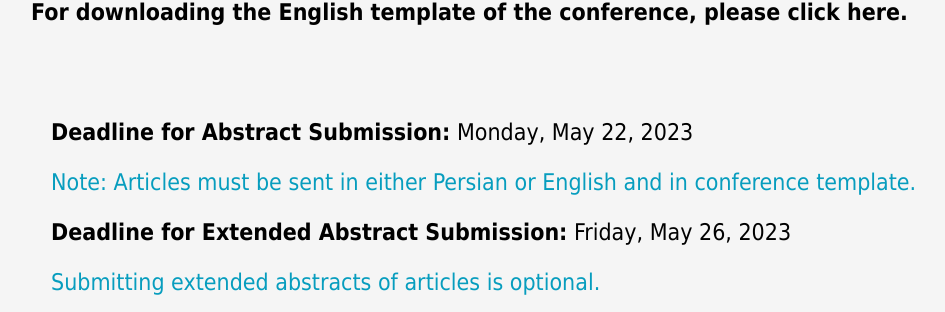
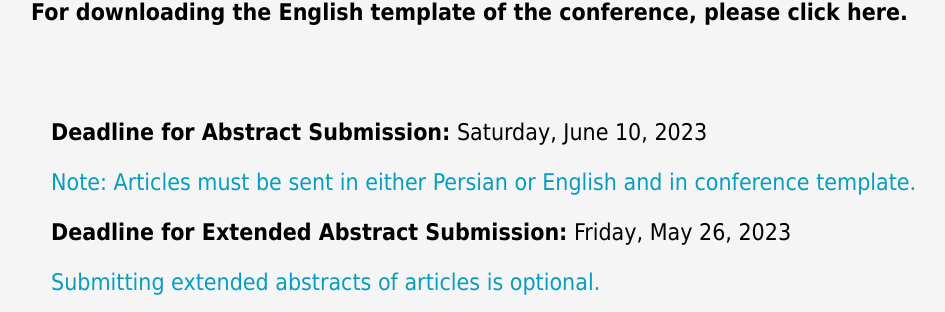
Before and after one commit to KashanUniversity/CACNA2023Event, a PHP site: page /en/ in a window 1280 px wide. Shown: the part 2190-2502 px from the top of the page, without its empty margins (69-1014 px from the left). Run offline with PHP 8.4, Linux system fonts and the light colour scheme; some web fonts are replaced.

Commit message:
Update index.php

```diff
--- a/en/index.php
+++ b/en/index.php
@@ -68,7 +68,7 @@ $is_home = true;
             <ul class="dates">
                 <li>
                     <label>Deadline for Abstract Submission:</label>
-                    <span>Monday, May 22, 2023</span>
+                    <span>Saturday, June 10, 2023</span>
                     <div class="note">
                         Note: Articles must be sent in either Persian or English and in conference template.
                     </div>
```
